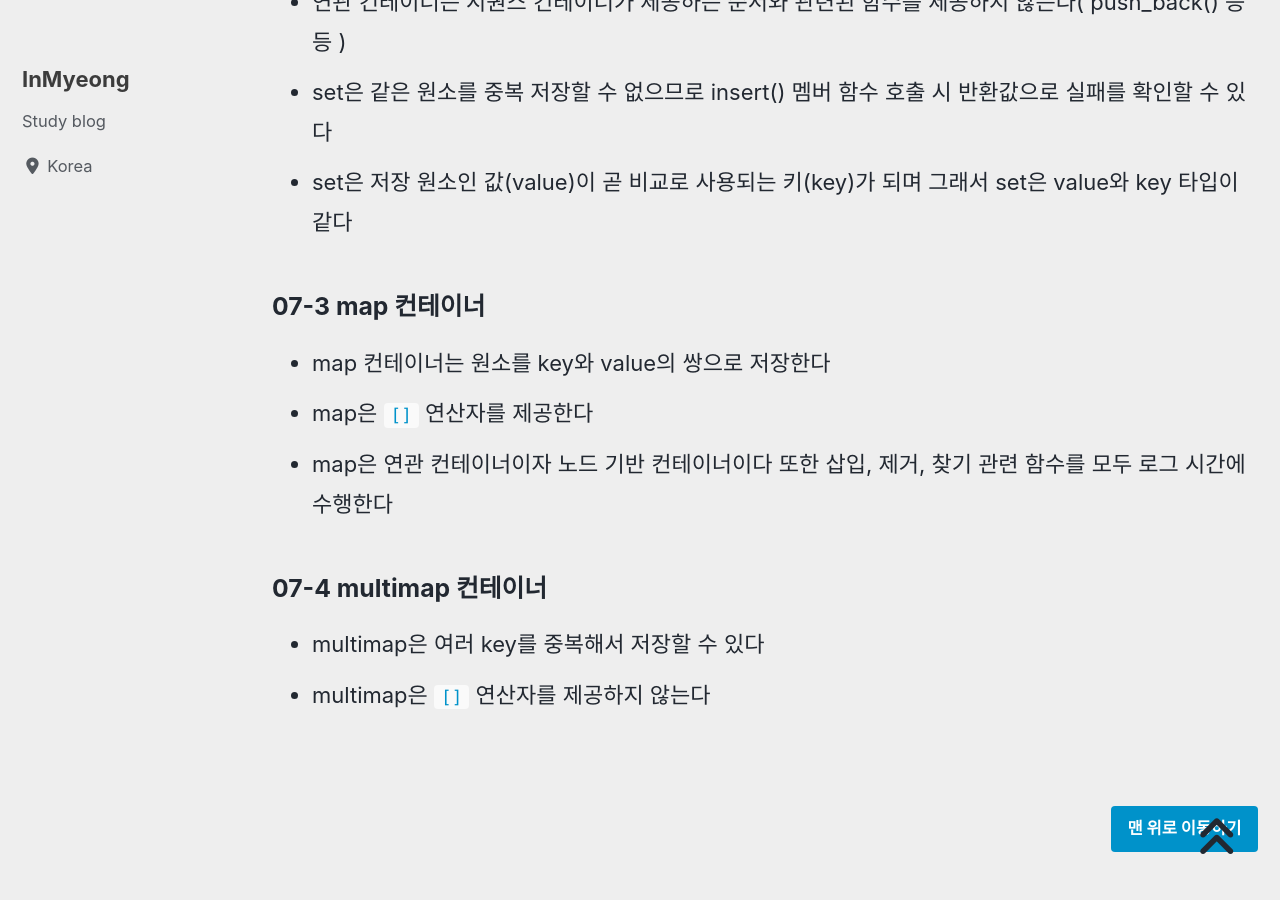
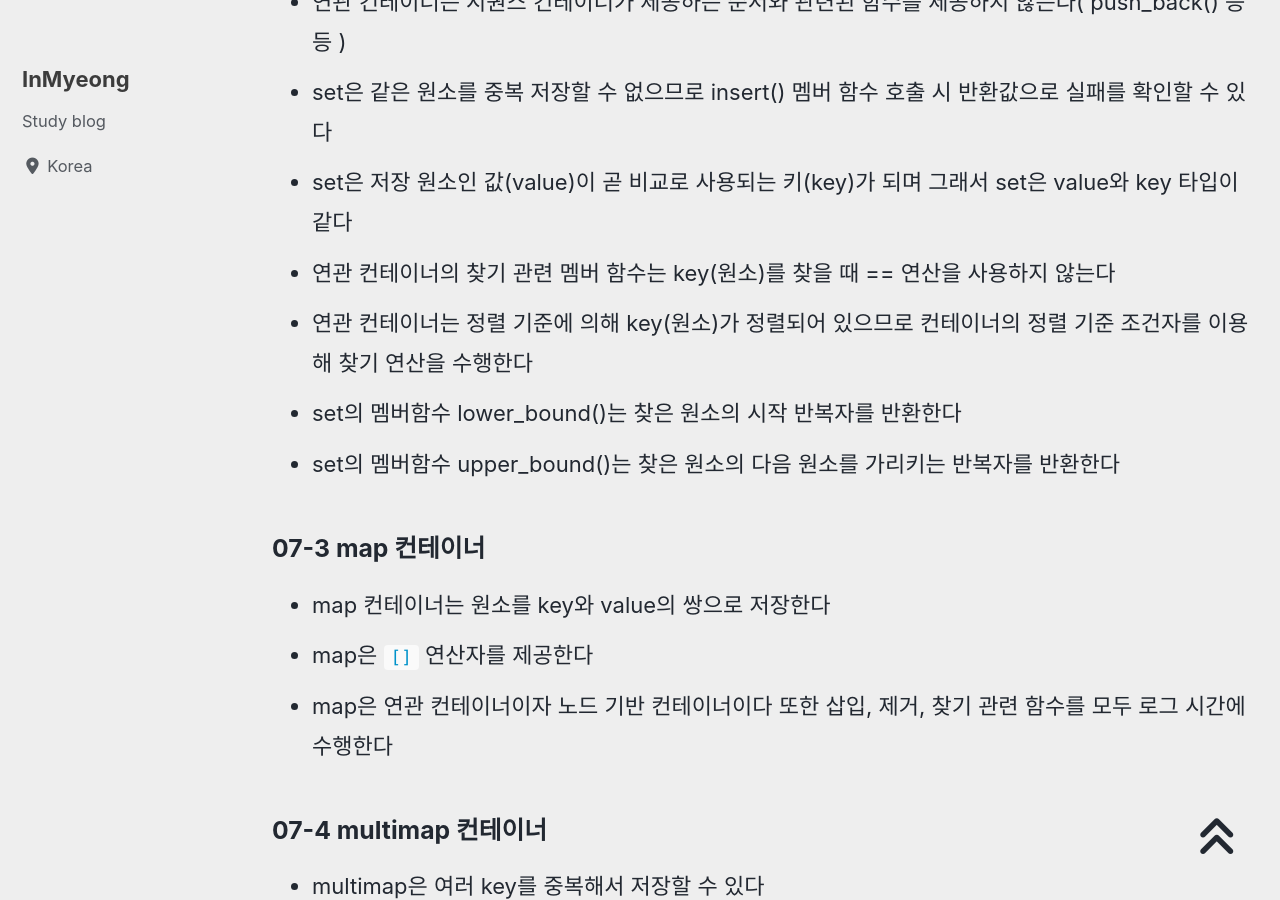
Before and after one commit to devMyeong/devMyeong.github.io, a Jekyll site: the page built from _posts/stl/2021-08-12-cpp-stl.md, in a window 1280 px wide and 900 px high, scrolled down 13949 px. Built offline with Jekyll 4.4.1, drawn with Linux system fonts in a browser that asks for light colours; cached includes are drawn as plain includes; nearby versions of some CDN libraries; some web fonts are replaced; comment, search, counter and statistics services are not loaded.

Commit message:
update stl chapter 07-1

```diff
--- a/_posts/stl/2021-08-12-cpp-stl.md
+++ b/_posts/stl/2021-08-12-cpp-stl.md
@@ -246,6 +246,10 @@ lt.remove_if(Predicate); // 이와 같이 조건자가 참인 모든 원소를
 - 연관 컨테이너는 시퀀스 컨테이너가 제공하는 순서와 관련된 함수를 제공하지 않는다( push_back() 등등 )
 - set은 같은 원소를 중복 저장할 수 없으므로 insert() 멤버 함수 호출 시 반환값으로 실패를 확인할 수 있다
 - set은 저장 원소인 값(value)이 곧 비교로 사용되는 키(key)가 되며 그래서 set은 value와 key 타입이 같다
+- 연관 컨테이너의 찾기 관련 멤버 함수는 key(원소)를 찾을 때 == 연산을 사용하지 않는다
+- 연관 컨테이너는 정렬 기준에 의해 key(원소)가 정렬되어 있으므로 컨테이너의 정렬 기준 조건자를 이용해 찾기 연산을 수행한다
+- set의 멤버함수 lower_bound()는 찾은 원소의 시작 반복자를 반환한다
+- set의 멤버함수 upper_bound()는 찾은 원소의 다음 원소를 가리키는 반복자를 반환한다
 
 ### 07-3 map 컨테이너
 - map 컨테이너는 원소를 key와 value의 쌍으로 저장한다
```
